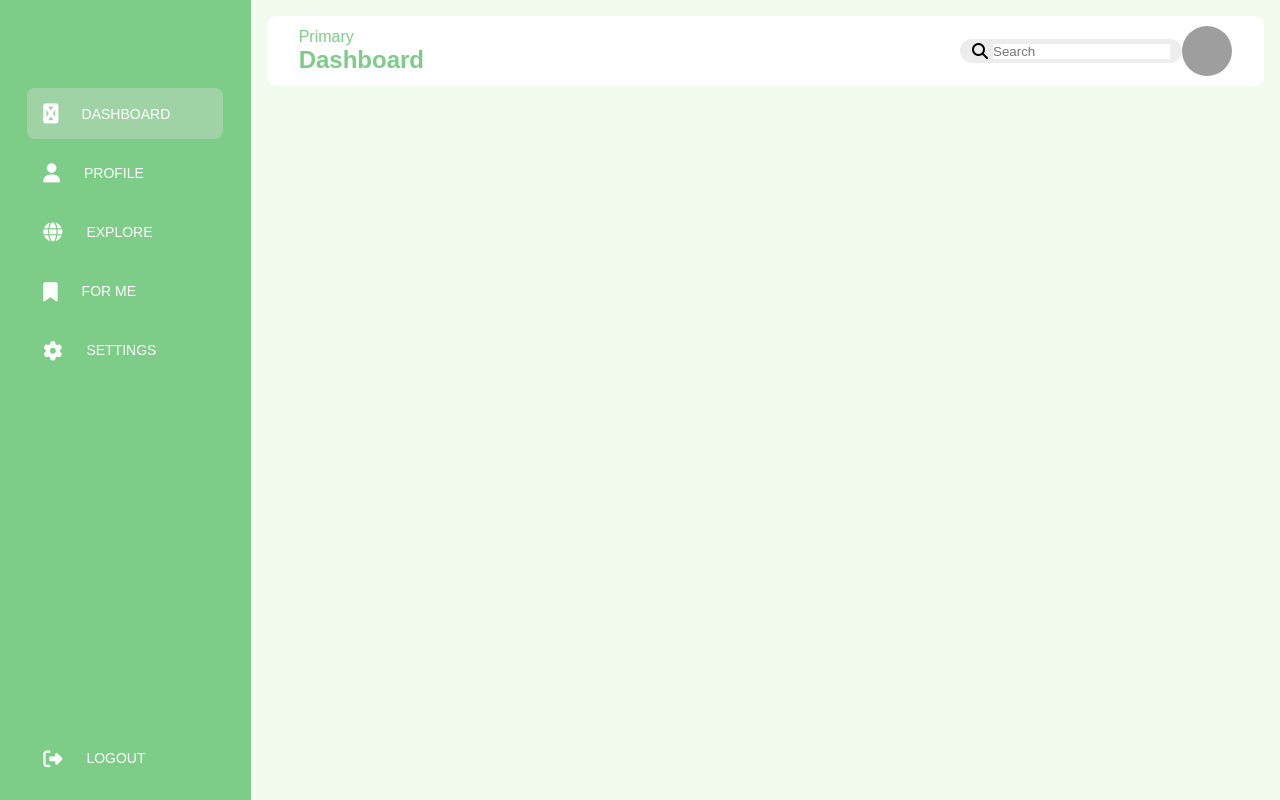
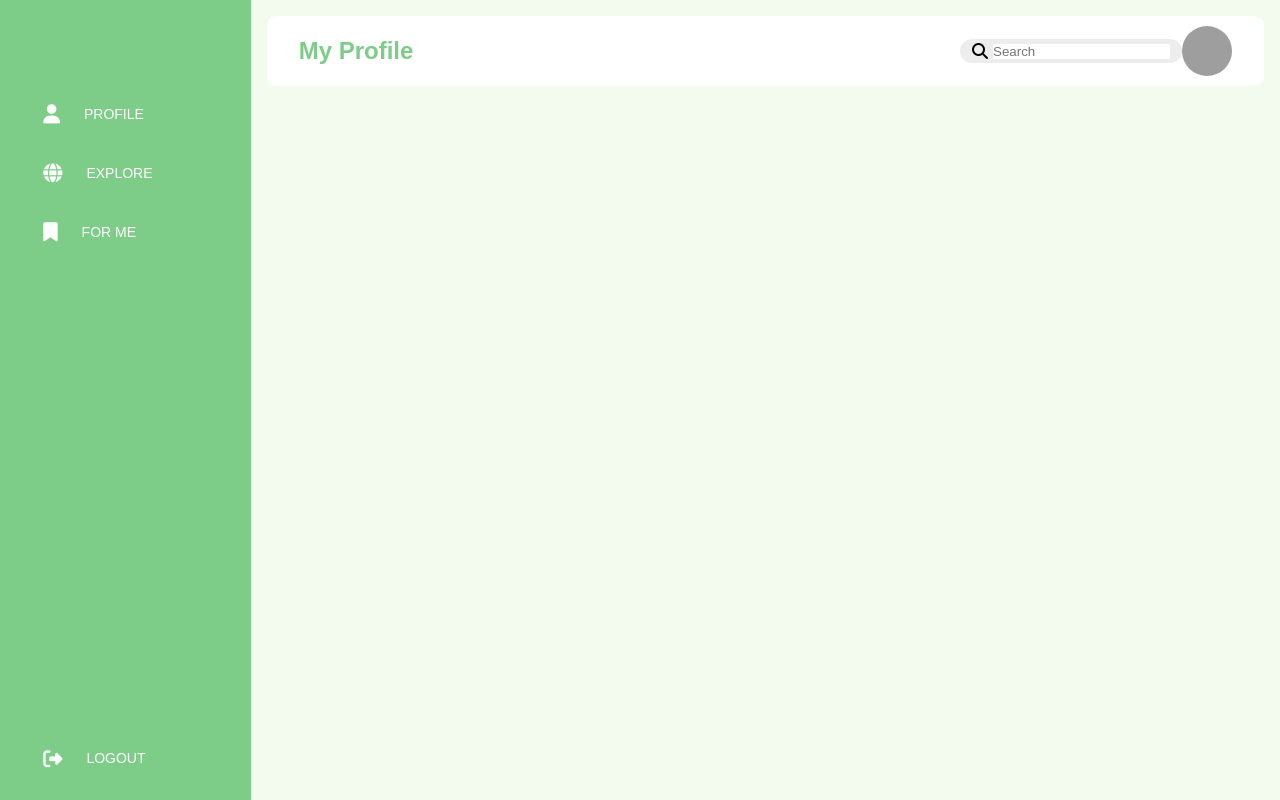
Before and after one commit to KRanpura/KeepUp, a Python web app: template flask/templates/profile.html in a window 1280 px wide. Run offline with Jinja, Linux system fonts and the light colour scheme; the template is opened without the code that fills it, so the values that code supplies are empty; grey boxes are pictures that could not be loaded.

Commit message:
fixed css problem

```diff
--- a/flask/app.py
+++ b/flask/app.py
@@ -118,8 +118,8 @@ def signup():
 
         # Insert the new user into the database
         cursor.execute(
-            "INSERT INTO users (firstname, lastname, email, pass) VALUES (?, ?, ?, ?)",
-            (first_name, last_name, email, passw),
+            "INSERT INTO users (email, firstname, lastname, pass) VALUES (?, ?, ?, ?)",
+            (email, first_name, last_name, passw),
         )
         db.commit()
 
--- a/flask/schema.sql
+++ b/flask/schema.sql
@@ -2,7 +2,7 @@ DROP TABLE IF EXISTS users;
 
 CREATE TABLE users (
     id INTEGER PRIMARY KEY AUTOINCREMENT,
-    email TEXT NOT NULL,
+    email TEXT NOT NULL UNIQUE,
     firstname TEXT NOT NULL,
     lastname TEXT NOT NULL,
     pass TEXT NOT NULL
--- a/flask/templates/home.html
+++ b/flask/templates/home.html
@@ -79,7 +79,7 @@
 <body>
 
     <div class="container">
-        <img src="/static/resources/temp_logo.png" width="100" height="100" >
+        <img src="/static/resources/temp_logo.png" width="100" height="100" class= "logo" >
         <h2>KEEPUP!</h2>
         <h3>Discover our exclusive data visualizations, join our community, and more!</h3>
             <div class="signup-link">
--- a/flask/templates/profile.html
+++ b/flask/templates/profile.html
@@ -134,44 +134,44 @@ body{
 
 
 
-        </style>
+    </style>
     </head>
     <body>
         <div class="sidebar">
             <div class= "logo"></div>
             <ul class = "menu">
-                <li class = "active">
-                    <a href=" #" >
+                <!-- <li class = "active">
+                    <a href=" " >
                        <i class = "fas fab fas fa-head-side-cough"></i>
                        <span>DASHBOARD</span>
                     </a>
-                </li>
+                </li> -->
                 <li>
-                    <a href=" #">
+                    <a href="/profile">
                        <i class = "fas fa-user"></i>
                        <span>PROFILE</span>
                     </a>
                 </li>
                 <li>
-                    <a href=" #">
+                    <a href="/explore">
                        <i class = "fas fa-globe"></i>
                        <span>EXPLORE</span>
                     </a>
                 </li>
                 <li>
-                    <a href=" #">
+                    <a href="/forme">
                        <i class = "fas fa-bookmark"></i>
                        <span>FOR ME</span>
                     </a>
                 </li>
-                <li>
+                <!-- <li>
                     <a href=" #">
                        <i class = "fas fa-cog"></i>
                        <span>SETTINGS</span>
                     </a>
-                </li>
+                </li> -->
                 <li class = "logout">
-                    <a href=" #">
+                    <a href="/logout">
                        <i class = "fas fa-sign-out-alt"></i>
                        <span>LOGOUT</span>
                     </a>
@@ -183,8 +183,8 @@ body{
         <div class= "main--content">
             <div class = "header--wrapper">
                 <div class = "header--title">
-                    <span>Primary</span>
-                    <h2>Dashboard</h2>
+                    <!-- <span>Primary</span> -->
+                    <h2>My Profile</h2>
                 </div>
                 <div class = "user--info">
                     <div class = "search--box">
```
Also changed, not shown: flask/keepup.db.
